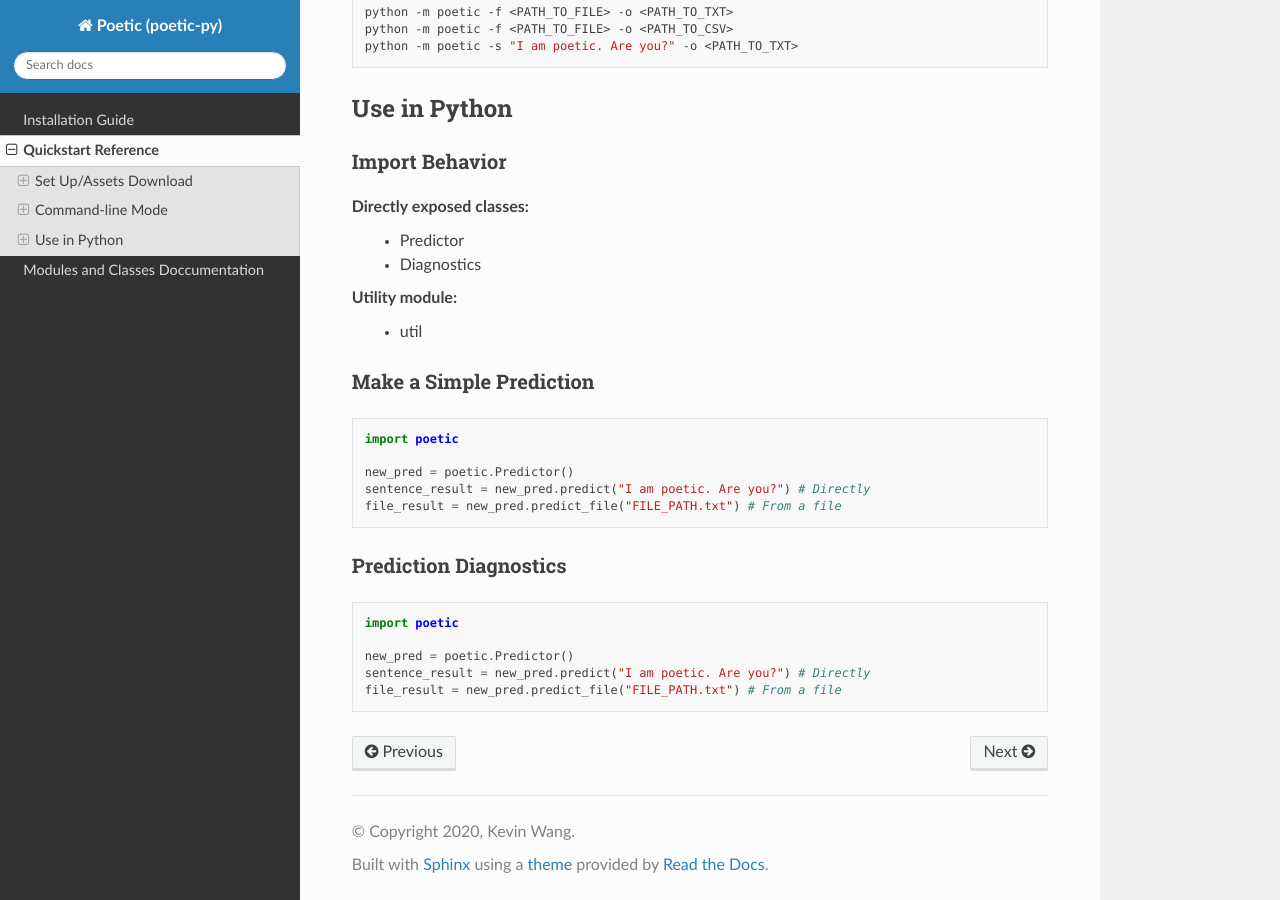
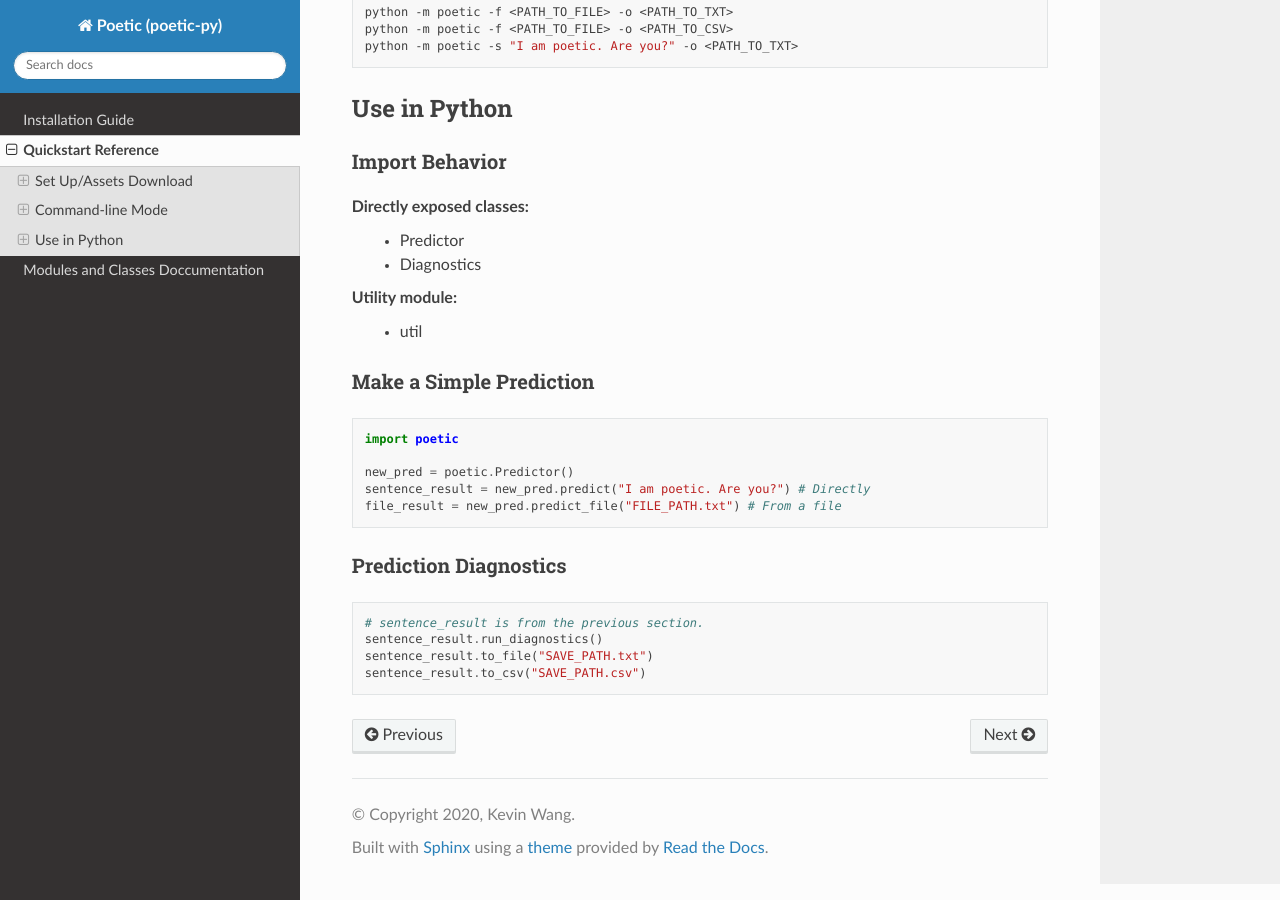
Before and after one commit to kevin931/poetic, a Sphinx documentation site: the page built from docs/source/usage/Quickstart.rst, in a window 1280 px wide and 900 px high, scrolled down 1385 px. Built offline with Sphinx 7.4.7 and the Read the Docs theme 2.0.0, drawn with Linux system fonts in a browser that asks for light colours.

Commit message:
Fixed example.
The codes for Predictions Diagnostics are now corrected.

```diff
--- a/docs/source/usage/Quickstart.rst
+++ b/docs/source/usage/Quickstart.rst
@@ -116,8 +116,7 @@ Prediction Diagnostics
 
 .. code-block:: python
 
-    import poetic
-
-    new_pred = poetic.Predictor()
-    sentence_result = new_pred.predict("I am poetic. Are you?") # Directly
-    file_result = new_pred.predict_file("FILE_PATH.txt") # From a file
+    # sentence_result is from the previous section.
+    sentence_result.run_diagnostics()
+    sentence_result.to_file("SAVE_PATH.txt")
+    sentence_result.to_csv("SAVE_PATH.csv")
```
